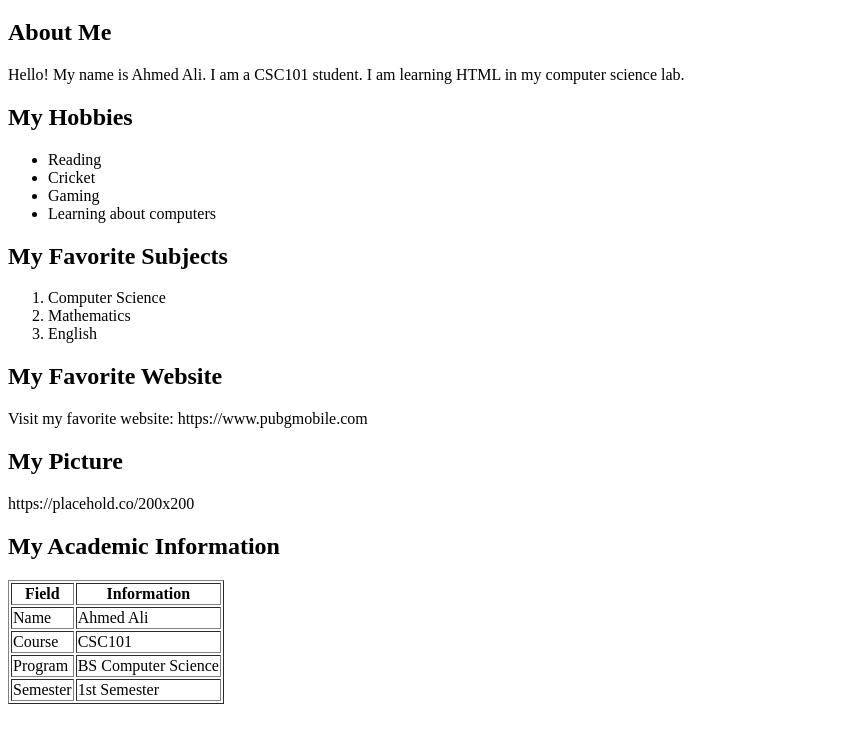
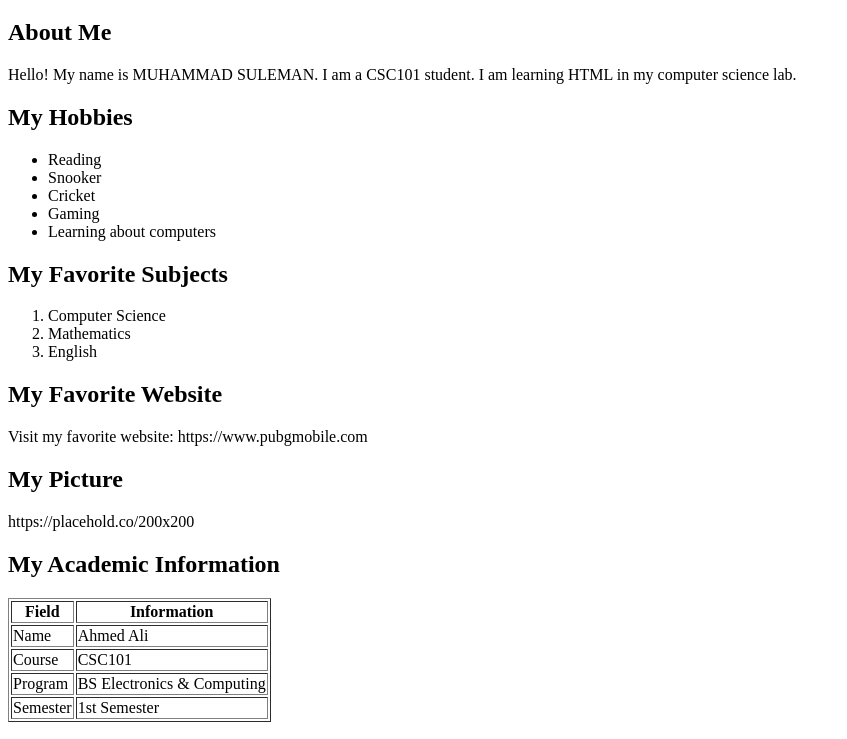
Before and after one commit to Suleman333-pixels/my-first-html-page, a plain HTML site: page index.html in a window 1280 px wide. Shown: the part 61-800 px from the top of the page, without its empty margins (0-847 px from the left). Drawn offline with Linux system fonts and the light colour scheme.

Commit message:
Create my first HTML page

```diff
--- a/index.html
+++ b/index.html
@@ -6,10 +6,11 @@
 <body>
     <h1>My Personal Profile</h1>
     <h2>About Me</h2>
-    <p>Hello! My name is Ahmed Ali. I am a CSC101 student. I am learning HTML in my computer science lab.</p>
+    <p>Hello! My name is MUHAMMAD SULEMAN. I am a CSC101 student. I am learning HTML in my computer science lab.</p>
     <h2>My Hobbies</h2>
     <ul>
         <li>Reading</li>
+        <li>Snooker</li>
         <li>Cricket</li>
         <li>Gaming</li>
         <li>Learning about computers</li>
@@ -43,7 +44,7 @@
         </tr>
         <tr>
             <td>Program</td>
-            <td>BS Computer Science</td>
+            <td>BS Electronics & Computing</td>
         </tr>
         <tr>
             <td>Semester</td>
```
